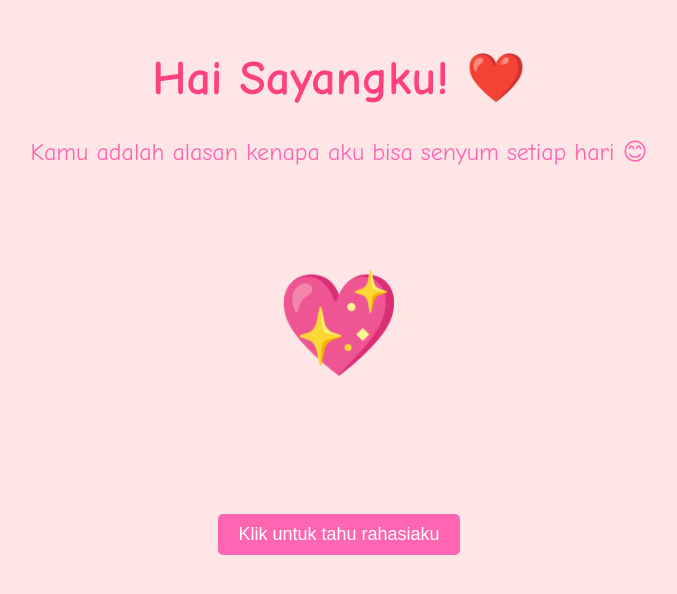
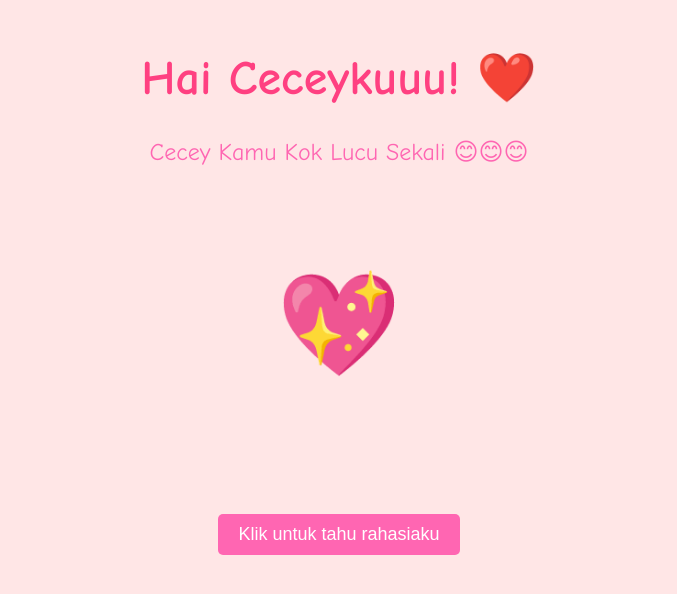
Before and after one commit to alahsiahb0y/cecey, a plain HTML site: page index.html in a window 1280 px wide. Shown: the whole page, without its empty margins (301-978 px from the left). Drawn offline with Linux system fonts and the light colour scheme.

Commit message:
Update index.html

```diff
--- a/index.html
+++ b/index.html
@@ -19,9 +19,9 @@
 
 <body>
 
-    <h1>Hai Sayangku! ❤️</h1>
+    <h1>Hai Ceceykuuu! ❤️</h1>
 
-    <p>Kamu adalah alasan kenapa aku bisa senyum setiap hari 😊</p>
+    <p>Cecey Kamu Kok Lucu Sekali 😊😊😊</p>
 
     <p class="heart">💖</p>
 
```
